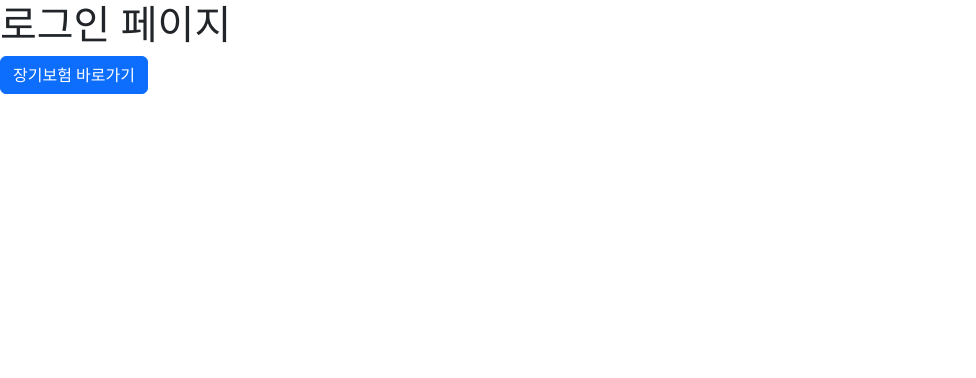
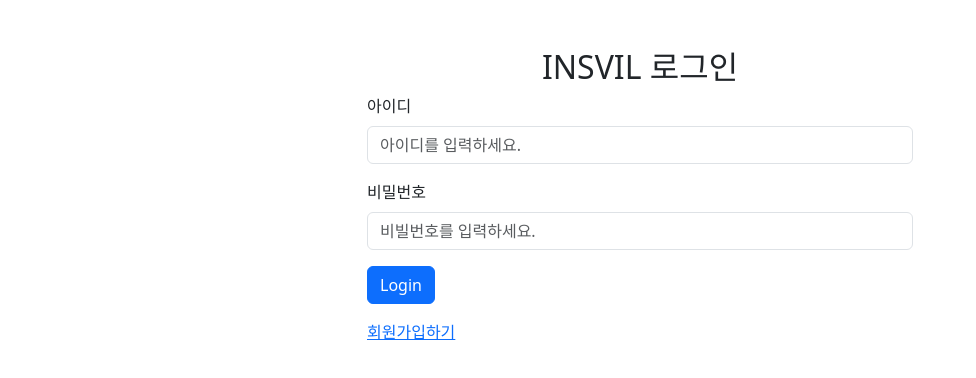
Before and after one commit to heondolee/insvil-client, a React (Create React App) app: page / in a window 1280 px wide. Shown: the top 378 px of the page, without its empty margins (0-976 px from the left). Built offline with nearby package versions, Linux system fonts and the light colour scheme.

Commit message:
users 넣기 완료

```diff
--- a/src/components/Login.js
+++ b/src/components/Login.js
@@ -1,13 +1,53 @@
-import React from 'react';
-import { Link } from 'react-router-dom'; // Named import for Link
-import { Button } from 'react-bootstrap';
+import React, { useState } from 'react';
+import { Link } from 'react-router-dom';
+import { Form, Button, Container, Row, Col } from 'react-bootstrap';
 
 const Login = () => {
+  const [username, setUsername] = useState('');
+  const [password, setPassword] = useState('');
+
+  const handleSubmit = (event) => {
+    event.preventDefault();
+    // 여기에 로그인 처리 로직 추가
+    console.log('Username:', username, 'Password:', password);
+  };
+
   return (
-    <div>
-      <h1>로그인 페이지</h1>
-      <Button as={Link} to="/long">장기보험 바로가기</Button>
-    </div>
+    <Container>
+      <Row className="justify-content-md-center mt-5">
+        <Col xs={12} md={6}>
+          <h2 className="text-center">INSVIL 로그인</h2>
+          <Form onSubmit={handleSubmit}>
+            <Form.Group controlId="formBasicUsername">
+              <Form.Label>아이디</Form.Label>
+              <Form.Control
+                type="text"
+                placeholder="아이디를 입력하세요."
+                value={username}
+                onChange={(e) => setUsername(e.target.value)}
+              />
+            </Form.Group>
+
+            <Form.Group controlId="formBasicPassword" className="mt-3">
+              <Form.Label>비밀번호</Form.Label>
+              <Form.Control
+                type="password"
+                placeholder="비빌번호를 입력하세요."
+                value={password}
+                onChange={(e) => setPassword(e.target.value)}
+              />
+            </Form.Group>
+
+            <Button variant="primary" type="submit" className="mt-3">
+              Login
+            </Button>
+          </Form>
+          <div className="mt-3">
+            <Link to="/signup">회원가입하기</Link>
+          </div>
+        </Col>
+      </Row>
+    </Container>
   );
 };
 
```
